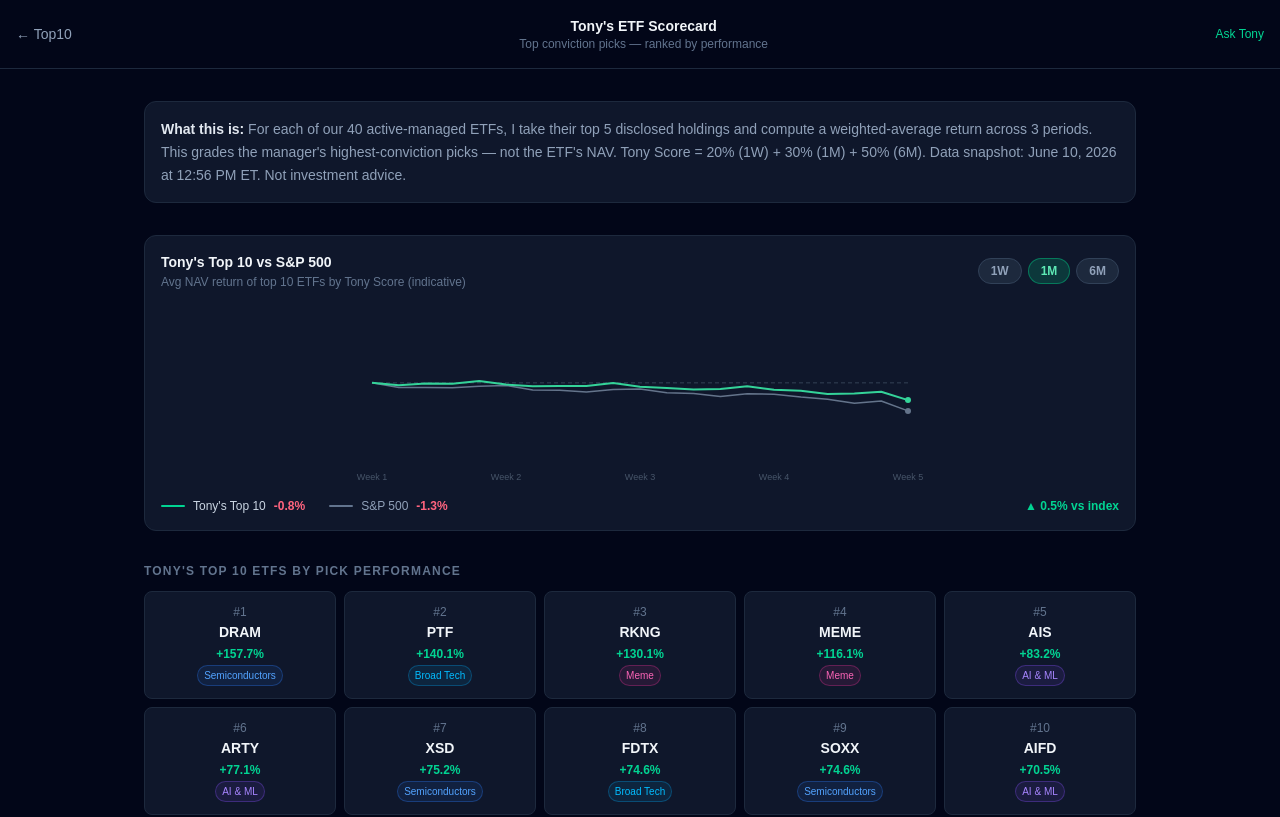
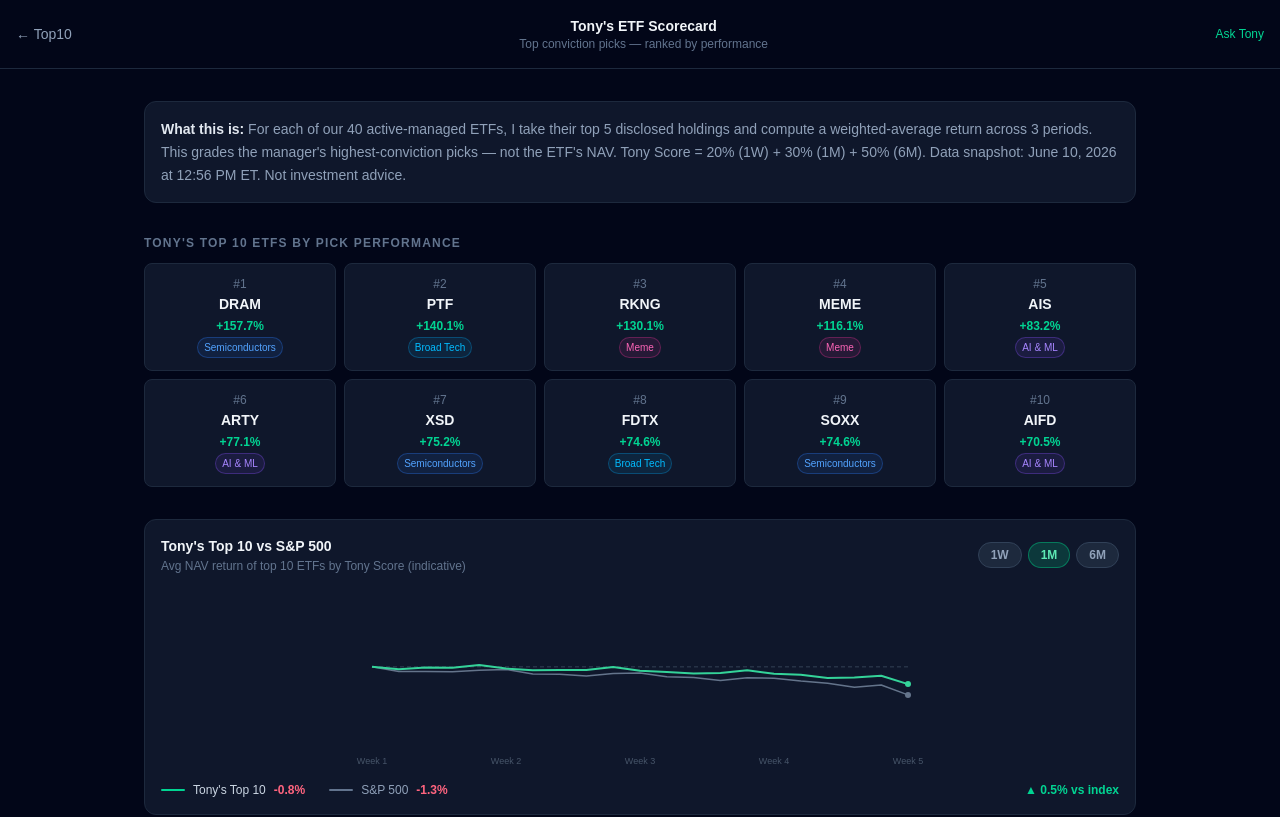
Before and after one commit to spready2026io-lgtm/top10, a Next.js app: page /scorecard in a window 1280 px wide. Shown: the top 817 px of the page. Built offline with nearby package versions, Linux system fonts and the light colour scheme.

Commit message:
Move chart below Top 10 grid on scorecard page

```diff
--- a/app/scorecard/page.tsx
+++ b/app/scorecard/page.tsx
@@ -131,6 +131,23 @@ export default function ScorecardPage() {
           <span className="text-slate-200 font-semibold">What this is:</span> For each of our 40 active-managed ETFs, I take their top 5 disclosed holdings and compute a weighted-average return across 3 periods. This grades the manager&apos;s highest-conviction picks — not the ETF&apos;s NAV. Tony Score = 20% (1W) + 30% (1M) + 50% (6M). Data snapshot: {SCAN_TIMESTAMP_NY}. Not investment advice.
         </div>
 
+        {/* Top 10 highlight */}
+        <div className="mb-8">
+          <h2 className="text-xs font-bold text-slate-500 uppercase tracking-widest mb-3">Tony&apos;s Top 10 ETFs by Pick Performance</h2>
+          <div className="grid grid-cols-2 sm:grid-cols-5 gap-2">
+            {top10.map((row, i) => (
+              <div key={row.etf} className="bg-slate-900 border border-slate-800 rounded-lg p-3 text-center">
+                <div className="text-xs text-slate-500 mb-0.5">#{i + 1}</div>
+                <div className="font-bold text-sm">{row.etf}</div>
+                <div className={`text-xs font-bold mt-1 ${color(row.tonyScore)}`}>{fmt(row.tonyScore)}</div>
+                <div className={`text-[10px] mt-0.5 border rounded-full px-1.5 py-0.5 inline-block ${THEME_COLOR[row.theme] ?? 'text-slate-400'}`}>
+                  {row.theme}
+                </div>
+              </div>
+            ))}
+          </div>
+        </div>
+
         {/* Chart: Tony's Top 10 vs S&P 500 */}
         {(() => {
           const n = PERIOD_POINTS[chartPeriod];
@@ -173,42 +190,27 @@ export default function ScorecardPage() {
               </div>
 
               <svg viewBox={`0 0 ${W} ${H}`} className="w-full" style={{ height: 180 }}>
-                {/* Baseline at 100 */}
                 <line x1={PAD} y1={baselineY} x2={W - PAD} y2={baselineY} stroke="#334155" strokeWidth="1" strokeDasharray="4 3" />
-
-                {/* S&P 500 line */}
                 <path d={toPath(spyPts)} fill="none" stroke="#64748b" strokeWidth="1.5" strokeLinejoin="round" />
-                {/* Tony line */}
                 <path d={toPath(tonyPts)} fill="none" stroke="#34d399" strokeWidth="2" strokeLinejoin="round" />
-
-                {/* End dots */}
                 <circle cx={(PAD + (n-1)*xStep).toFixed(1)} cy={(H - PAD - (tonyPts[n-1] - minV)*yScale).toFixed(1)} r="3" fill="#34d399" />
                 <circle cx={(PAD + (n-1)*xStep).toFixed(1)} cy={(H - PAD - (spyPts[n-1]  - minV)*yScale).toFixed(1)} r="3" fill="#64748b" />
-
-                {/* X labels */}
                 {labels.map((lbl, i) => {
                   const xi = Math.min(i * labelStep, n - 1);
-                  return (
-                    <text key={lbl} x={PAD + xi * xStep} y={H - 6} textAnchor="middle" fill="#475569" fontSize="9">{lbl}</text>
-                  );
+                  return <text key={lbl} x={PAD + xi * xStep} y={H - 6} textAnchor="middle" fill="#475569" fontSize="9">{lbl}</text>;
                 })}
               </svg>
 
-              {/* Legend + return badges */}
               <div className="flex items-center gap-6 mt-3 text-xs">
                 <div className="flex items-center gap-2">
                   <span className="w-6 h-0.5 bg-emerald-400 inline-block rounded" />
                   <span className="text-slate-300">Tony&apos;s Top 10</span>
-                  <span className={`font-bold ${tony >= 0 ? 'text-emerald-400' : 'text-rose-400'}`}>
-                    {tony >= 0 ? '+' : ''}{tony.toFixed(1)}%
-                  </span>
+                  <span className={`font-bold ${tony >= 0 ? 'text-emerald-400' : 'text-rose-400'}`}>{tony >= 0 ? '+' : ''}{tony.toFixed(1)}%</span>
                 </div>
                 <div className="flex items-center gap-2">
                   <span className="w-6 h-0.5 bg-slate-500 inline-block rounded" />
                   <span className="text-slate-400">S&amp;P 500</span>
-                  <span className={`font-bold ${spy >= 0 ? 'text-emerald-400' : 'text-rose-400'}`}>
-                    {spy >= 0 ? '+' : ''}{spy.toFixed(1)}%
-                  </span>
+                  <span className={`font-bold ${spy >= 0 ? 'text-emerald-400' : 'text-rose-400'}`}>{spy >= 0 ? '+' : ''}{spy.toFixed(1)}%</span>
                 </div>
                 {tony !== spy && (
                   <div className={`ml-auto font-bold ${tony > spy ? 'text-emerald-400' : 'text-rose-400'}`}>
@@ -219,23 +221,6 @@ export default function ScorecardPage() {
             </div>
           );
         })()}
-
-        {/* Top 10 highlight */}
-        <div className="mb-8">
-          <h2 className="text-xs font-bold text-slate-500 uppercase tracking-widest mb-3">Tony&apos;s Top 10 ETFs by Pick Performance</h2>
-          <div className="grid grid-cols-2 sm:grid-cols-5 gap-2">
-            {top10.map((row, i) => (
-              <div key={row.etf} className="bg-slate-900 border border-slate-800 rounded-lg p-3 text-center">
-                <div className="text-xs text-slate-500 mb-0.5">#{i + 1}</div>
-                <div className="font-bold text-sm">{row.etf}</div>
-                <div className={`text-xs font-bold mt-1 ${color(row.tonyScore)}`}>{fmt(row.tonyScore)}</div>
-                <div className={`text-[10px] mt-0.5 border rounded-full px-1.5 py-0.5 inline-block ${THEME_COLOR[row.theme] ?? 'text-slate-400'}`}>
-                  {row.theme}
-                </div>
-              </div>
-            ))}
-          </div>
-        </div>
 
         {/* Sort controls */}
         <div className="flex items-center gap-2 mb-4">
```
